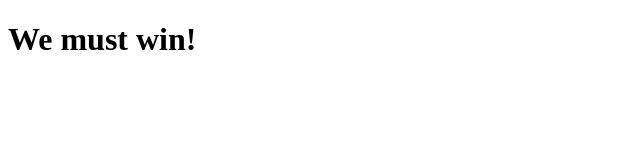
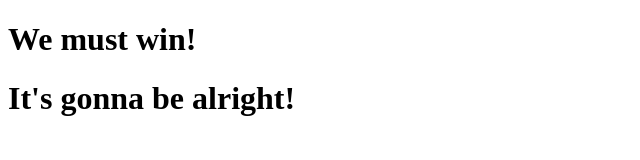
Before and after one commit to Chiemela19/Window-repo, a plain HTML site: page fcc-test-suite-template-master/index.html in a window 1280 px wide. Shown: the whole page, without its empty margins (0-640 px from the left). Drawn offline with Linux system fonts and the light colour scheme.

Commit message:
Addede h1 tag

```diff
--- a/fcc-test-suite-template-master/index.html
+++ b/fcc-test-suite-template-master/index.html
@@ -22,6 +22,7 @@
 
     -->
     <h1>We must win!</h1>
+    <h1>It's gonna be alright!</h1>
     <script  src="js/index.js"></script>
   </body>
 </html>
```
